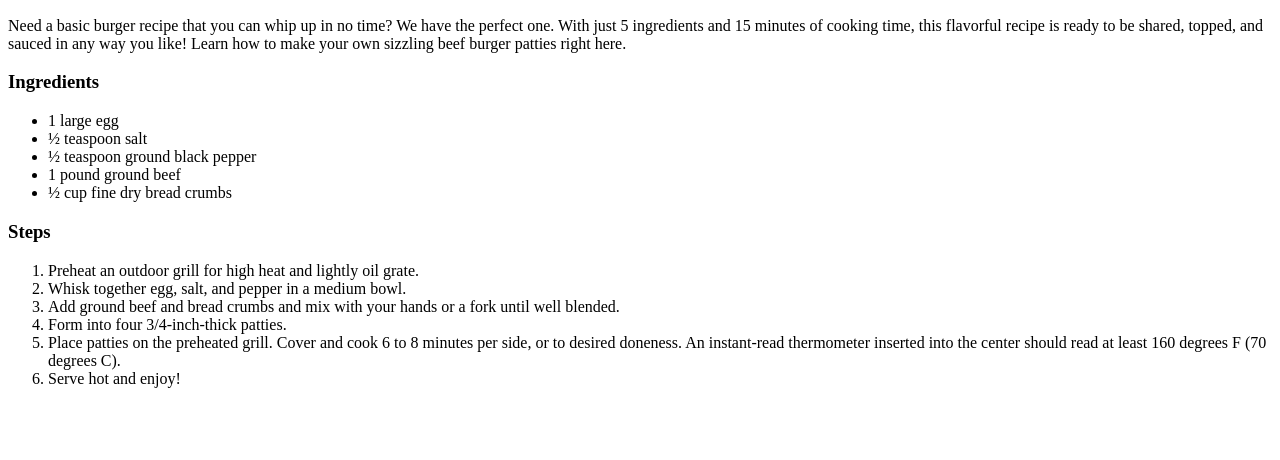
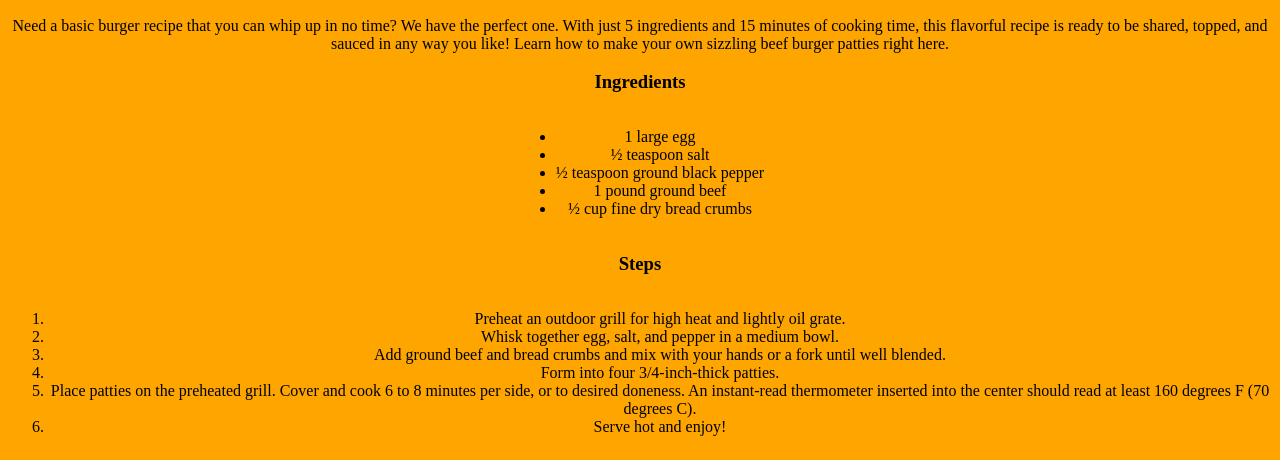
Before and after one commit to IdoHoresh/odin-recipes, a plain HTML site: page recipes/burger.html in a window 1280 px wide. Shown: the part 634-1094 px from the top of the page. Before the commit the page ends 1038 px from the top, so only its background shows below. Drawn offline with Linux system fonts and the light colour scheme.

Commit message:
added a new css file for the pages and linked it to each page

```diff
--- a/recipes/burger.html
+++ b/recipes/burger.html
@@ -4,6 +4,7 @@
     <meta charset="UTF-8">
     <meta name="viewport" content="width=device-width, initial-scale=1.0">
     <title>BUrger Recipe</title>
+    <link rel="stylesheet" href="style-pages.css">
 </head>
 <body>
     <h1>The Best BUrger Recipe</h1>
--- /dev/null
+++ b/recipes/style-pages.css
@@ -0,0 +1,8 @@
+body {
+    background-color: orange;
+    text-align: center;
+}
+
+ul,ol {
+    display: inline-block;
+}
```
Also changed, not shown: recipes/pasta.html (+1 -0 lines), recipes/pizza.html (+1 -0 lines).
